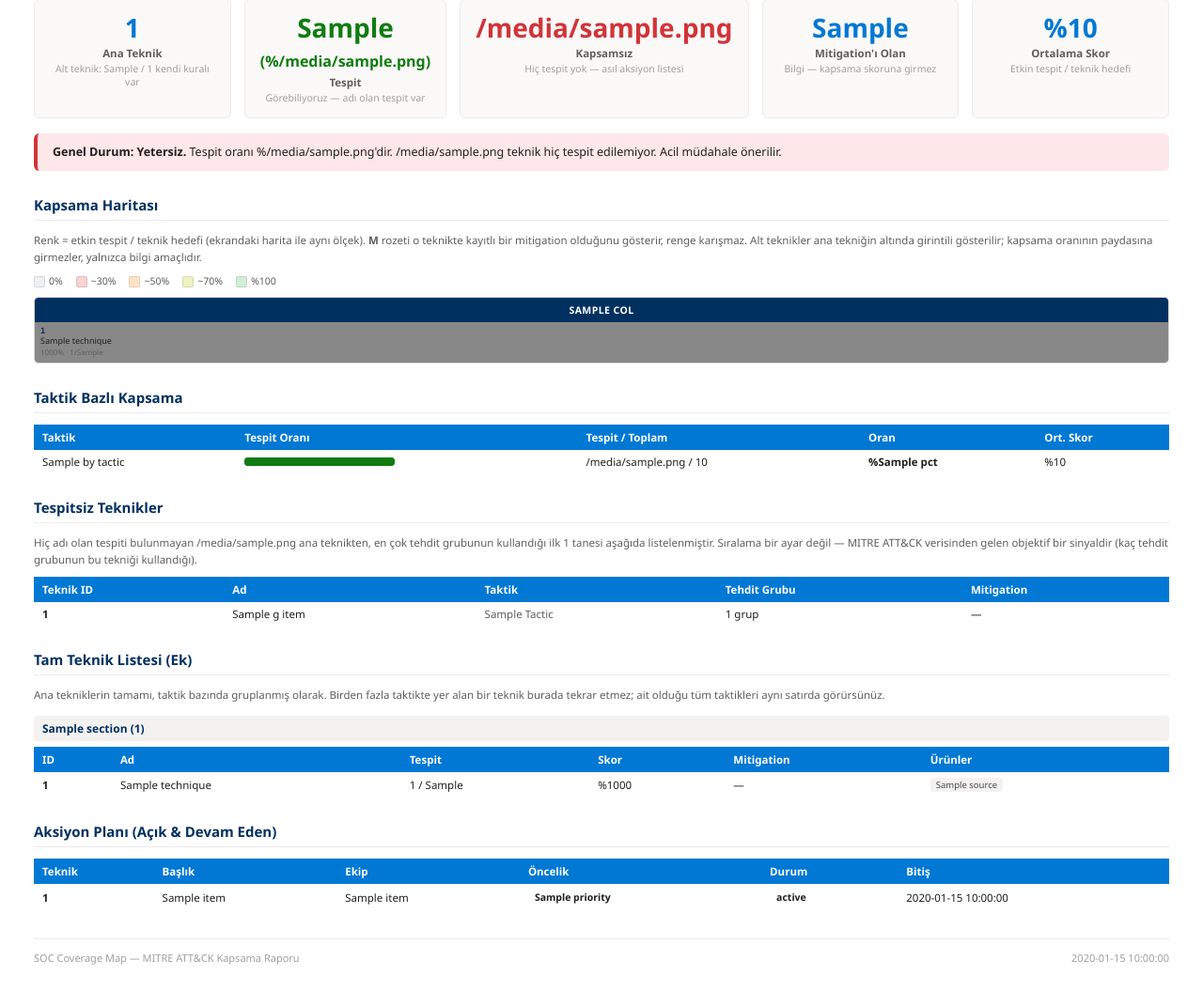
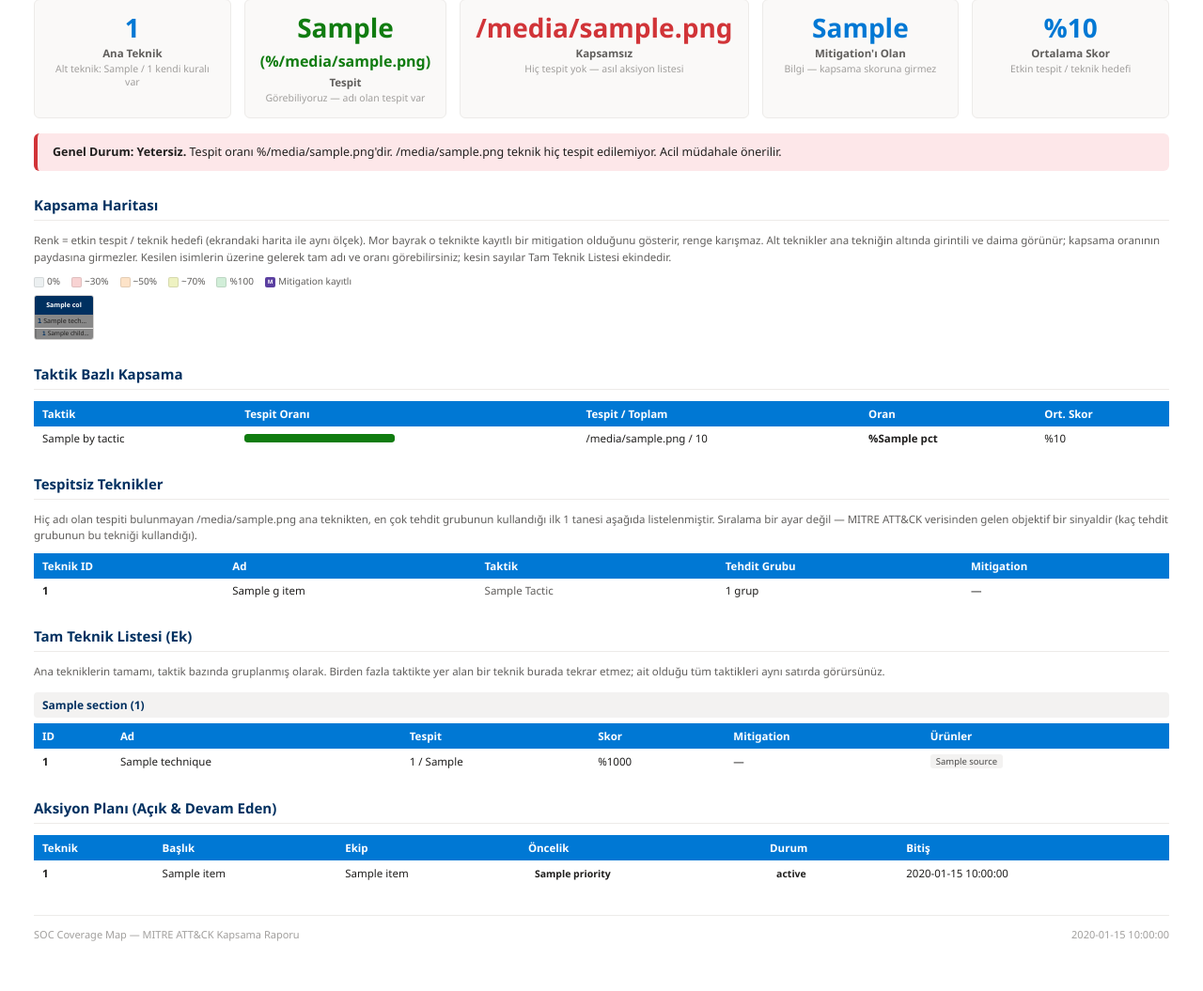
Before and after one commit to ocobayhan/mitre-coverage-map, a Flask app: template templates/report.html in a window 1280 px wide. Shown: the part 221-1276 px from the top of the page at 94% size. After the commit the page ends 1223 px from the top, so only its background shows below. Run offline with Flask 3, Linux system fonts and the light colour scheme; the template is opened without the code that fills it: most values are stand-ins (such as "Sample title", 1, 10 or a date in 2020).

Commit message:
feat(report): PDF matrisini yapay sayfalamadan tek parca yogun izgaraya cevir
Kullanici geri bildirimi: "taktiklerin alanlari cok buyuk olmus, matrix
cok bolmussun, mitre navigator gibi dusun." Onceki surum 15 taktigi
_REPORT_MATRIX_TACTICS_PER_PAGE=5 ile zorla 3 sayfaya boluyordu, her
hucre 3 satir kapliyordu (ID+rozet, 2 satir ad, skor satiri).

- app.py: sabit + chunking kaldirildi, report_page() artik tek duz
  matrix_tactics listesi uretiyor.
- report.html: CSS Grid yerine flexbox (.rpt-matrix-wrap) — 15 taktik
  tek akista yan yana, A4 yatay genisligine gore olculendi (64px+2px
  gap, tek satira sigacak sekilde dogrulandi). Hucre icerigi tek
  satira indi, mitigation rozeti kose bayragina tasindi, alt teknikler
  ayri satirlar oldu (tek blok halinde sayfa atlamaya zorlanmiyor).
  .rpt-section'in genel page-break-inside:avoid kurali matris icin
  eziliyor artik.
- README.md: matris aciklamasi guncellendi.

43/43 test degismeden gecti (hicbir test matrix_pages yapisina bagimli
degildi).

```diff
--- a/app.py
+++ b/app.py
@@ -4258,12 +4258,6 @@ def _score_to_report_color(score: float) -> str:
     return f"#{r:02x}{g:02x}{b:02x}"
 
 
-# Bir sayfada yan yana kac taktik sutunu gosterilecek — matris cok genis
-# oldugu icin (15 taktik) sayfalara bolunuyor ("birkac sayfalik pdf" —
-# kullanicinin kendi istegi).
-_REPORT_MATRIX_TACTICS_PER_PAGE = 5
-
-
 @app.route("/report")
 @login_required
 def report_page():
@@ -4272,14 +4266,14 @@ def report_page():
 
     Coverage haritasindaki ile ayni _compute_gap_analysis() ciktisini
     kullanir; sayfa yalnizca bunu yazdirmaya uygun sekilde yeniden
-    duzenler (taktik basina sayfalara bolunmus matris + tam liste eki).
+    duzenler (Navigator tarzi tek parca yogun matris + tam liste eki).
     """
     from datetime import datetime
 
     gap_data: dict = {"overview": {}, "by_tactic": [], "critical_gaps": [], "techniques": []}
     action_items_data: list = []
     environments: list = []
-    matrix_pages: list = []
+    matrix_tactics: list = []
     full_list_sections: list = []
     environment_id = request.args.get("environment_id", type=int)
     environment_name = "Tüm ortamlar (birleşik)"
@@ -4326,8 +4320,11 @@ def report_page():
                 return {**t, "color": _score_to_report_color(t["coverage_score"])}
 
             # ── Matris: taktik basina sutun, teknik fan-out (coklu taktikli
-            # teknik her sutununda ayri ayri gorunur — canli haritayla ayni). ──
-            tactic_cols = []
+            # teknik her sutununda ayri ayri gorunur — canli haritayla ayni).
+            # Navigator gibi TEK parca yatay serit: yapay sayfa gruplarina
+            # bolunmez, tasan uzun sutunlar yazdirma sirasinda dogal olarak
+            # bir sonraki sayfaya akar (CSS break-inside kurallariyla). ──
+            matrix_tactics = []
             for tactic in _TACTIC_ORDER:
                 items = sorted(
                     (p for p in parents.values() if tactic in p["tactics"]),
@@ -4335,8 +4332,9 @@ def report_page():
                 )
                 if not items:
                     continue
-                tactic_cols.append({
+                matrix_tactics.append({
                     "label": _TACTIC_LABEL_MAP.get(tactic, tactic),
+                    "count": len(items),
                     "techniques": [
                         {
                             **_cell(p),
@@ -4345,10 +4343,6 @@ def report_page():
                         for p in items
                     ],
                 })
-            matrix_pages = [
-                tactic_cols[i:i + _REPORT_MATRIX_TACTICS_PER_PAGE]
-                for i in range(0, len(tactic_cols), _REPORT_MATRIX_TACTICS_PER_PAGE)
-            ]
 
             # ── Tam teknik listesi eki: taktik basina bolum, TEK satir/teknik
             # (fan-out yok — coklu taktikli teknik taktiklerini tek hucrede
@@ -4377,7 +4371,7 @@ def report_page():
         environments=environments,
         environment_id=environment_id,
         environment_name=environment_name,
-        matrix_pages=matrix_pages,
+        matrix_tactics=matrix_tactics,
         full_list_sections=full_list_sections,
         priority_labels=priority_labels,
         status_labels=status_labels,
--- a/templates/report.html
+++ b/templates/report.html
@@ -109,40 +109,41 @@
     .s-done { background: #dff6dd; color: #107c10; }
     .s-cancelled { background: #f3f2f1; color: #605e5c; }
 
-    /* ── Kapsama Haritası (Navigator tarzı) ── */
-    .rpt-matrix-page { margin-bottom: 18px; }
-    .rpt-matrix-page:not(:last-child) { page-break-after: always; }
-    .rpt-matrix-grid { display: grid; gap: 6px; align-items: start; }
+    /* ── Kapsama Haritası (Navigator tarzı, tek parça yoğun ızgara) ── */
+    .rpt-matrix-wrap { display: flex; flex-wrap: wrap; gap: 2px; align-items: flex-start; }
     .rpt-matrix-col {
-      border: 1px solid #d8d6d4; border-radius: 5px; overflow: hidden; background: #fff;
+      flex: 0 0 auto; width: 64px;
+      border: 1px solid #d8d6d4; border-radius: 3px; overflow: hidden; background: #fff;
     }
     .rpt-matrix-col-header {
-      background: #003060; color: #fff; font-size: 10.5px; font-weight: 700;
-      text-transform: uppercase; letter-spacing: 0.04em; text-align: center;
-      padding: 6px 4px;
+      background: #003060; color: #fff; font-size: 7px; font-weight: 700; line-height: 1.15;
+      text-align: center; padding: 3px 2px; min-height: 20px;
+      display: flex; align-items: center; justify-content: center;
     }
-    .rpt-matrix-cell {
-      padding: 4px 6px 3px; border-bottom: 1px solid #e5e3e1; page-break-inside: avoid;
+    .rpt-matrix-cell, .rpt-subcell {
+      position: relative; white-space: nowrap; overflow: hidden; text-overflow: ellipsis;
+      border-bottom: 1px solid #e5e3e1; page-break-inside: avoid;
     }
-    .rpt-matrix-col > .rpt-matrix-cell:last-child { border-bottom: none; }
-    .rpt-cell-id {
-      font-family: 'Consolas', monospace; font-size: 8.5px; font-weight: 700; color: #003060;
+    .rpt-matrix-col > .rpt-matrix-cell:last-child,
+    .rpt-matrix-col > .rpt-subcell:last-child { border-bottom: none; }
+    .rpt-matrix-cell { padding: 2px 3px; font-size: 7px; line-height: 1.3; color: #201f1e; }
+    .rpt-subcell {
+      padding: 1.5px 3px 1.5px 6px; font-size: 6.5px; line-height: 1.25; color: #201f1e;
+      border-left: 2px solid rgba(0,0,0,0.15);
     }
-    .rpt-cell-id .rpt-m-badge {
-      display: inline-block; font-size: 7.5px; font-weight: 700; color: #5b3fa0;
-      background: rgba(91,63,160,0.14); border: 1px solid rgba(91,63,160,0.35);
-      border-radius: 3px; padding: 0 3px; margin-left: 3px; vertical-align: middle;
+    .rpt-cell-id { font-family: 'Consolas', monospace; font-weight: 700; color: #003060; margin-right: 2px; }
+    .rpt-subcell .rpt-cell-id { font-size: 6px; }
+    .rpt-m-flag {
+      position: absolute; top: 0; right: 0; font-size: 6px; font-weight: 700; color: #fff;
+      background: #5b3fa0; line-height: 1; padding: 1px 2px; border-radius: 0 0 0 3px;
     }
-    .rpt-cell-name {
-      font-size: 9px; line-height: 1.25; color: #201f1e;
-      display: -webkit-box; -webkit-line-clamp: 2; -webkit-box-orient: vertical; overflow: hidden;
+    .rpt-matrix-legend { display: flex; gap: 12px; align-items: center; margin-bottom: 8px; font-size: 10px; color: #605e5c; flex-wrap: wrap; }
+    .rpt-legend-swatch { display: inline-block; width: 11px; height: 11px; border-radius: 2px; margin-right: 3px; vertical-align: middle; border: 1px solid rgba(0,0,0,0.1); }
+    .rpt-legend-flag {
+      display: inline-flex; align-items: center; justify-content: center; width: 11px; height: 11px;
+      font-size: 6px; font-weight: 700; color: #fff; background: #5b3fa0; border-radius: 2px;
+      margin-right: 3px; vertical-align: middle;
     }
-    .rpt-cell-score { font-size: 8px; color: #605e5c; margin-top: 1px; }
-    .rpt-cell-children { margin: 3px 0 1px 6px; border-left: 2px solid #d8d6d4; padding-left: 5px; }
-    .rpt-subcell { padding: 2px 4px; border-radius: 3px; margin-bottom: 2px; font-size: 8px; line-height: 1.25; }
-    .rpt-subcell .rpt-cell-id { font-size: 7.5px; }
-    .rpt-matrix-legend { display: flex; gap: 14px; align-items: center; margin-bottom: 10px; font-size: 10.5px; color: #605e5c; flex-wrap: wrap; }
-    .rpt-legend-swatch { display: inline-block; width: 12px; height: 12px; border-radius: 2px; margin-right: 4px; vertical-align: middle; border: 1px solid rgba(0,0,0,0.1); }
 
     /* ── Tam teknik listesi eki ── */
     .rpt-fulllist-section .rpt-subtactic-title {
@@ -184,6 +185,7 @@
       body { padding: 0; font-size: 11px; }
       .rpt-actions-bar { display: none !important; }
       .rpt-section { page-break-inside: avoid; }
+      .rpt-matrix-section { page-break-inside: auto; }
       .rpt-fulllist-section { page-break-inside: auto; }
       .rpt-fulllist-section .rpt-subtactic-title { page-break-after: avoid; }
     }
@@ -272,12 +274,13 @@
   </div>
 
   <!-- ── Kapsama Haritası (Navigator tarzı) ── -->
-  <div class="rpt-section">
+  <div class="rpt-section rpt-matrix-section">
     <div class="rpt-section-title">Kapsama Haritası</div>
     <div class="rpt-section-note">
-      Renk = etkin tespit / teknik hedefi (ekrandaki harita ile aynı ölçek). <strong>M</strong> rozeti
-      o teknikte kayıtlı bir mitigation olduğunu gösterir, renge karışmaz. Alt teknikler ana tekniğin
-      altında girintili gösterilir; kapsama oranının paydasına girmezler, yalnızca bilgi amaçlıdır.
+      Renk = etkin tespit / teknik hedefi (ekrandaki harita ile aynı ölçek). Mor bayrak o teknikte
+      kayıtlı bir mitigation olduğunu gösterir, renge karışmaz. Alt teknikler ana tekniğin altında
+      girintili ve daima görünür; kapsama oranının paydasına girmezler. Kesilen isimlerin üzerine
+      gelerek tam adı ve oranı görebilirsiniz; kesin sayılar Tam Teknik Listesi ekindedir.
     </div>
     <div class="rpt-matrix-legend">
       <span><span class="rpt-legend-swatch" style="background:#ecf0f1"></span>0%</span>
@@ -285,35 +288,29 @@
       <span><span class="rpt-legend-swatch" style="background:#fde3c8"></span>~50%</span>
       <span><span class="rpt-legend-swatch" style="background:#eef2c1"></span>~70%</span>
       <span><span class="rpt-legend-swatch" style="background:#d1eed8"></span>%100</span>
+      <span><span class="rpt-legend-flag">M</span>Mitigation kayıtlı</span>
     </div>
-    {% if matrix_pages %}
-      {% for page in matrix_pages %}
-      <div class="rpt-matrix-page">
-        <div class="rpt-matrix-grid" style="grid-template-columns: repeat({{ page|length }}, 1fr);">
-          {% for col in page %}
+    {% if matrix_tactics %}
+    <div class="rpt-matrix-wrap">
+      {% for col in matrix_tactics %}
       <div class="rpt-matrix-col">
         <div class="rpt-matrix-col-header">{{ col.label }}</div>
         {% for t in col.techniques %}
-            <div class="rpt-matrix-cell" style="background:{{ t.color }}">
-              <div class="rpt-cell-id">{{ t.tech_id }}{% if t.mitigation_checked %}<span class="rpt-m-badge">M</span>{% endif %}</div>
-              <div class="rpt-cell-name">{{ t.name }}</div>
-              <div class="rpt-cell-score">{{ (t.coverage_score * 100) | round | int }}% &middot; {% if t.rule_threshold <= 0 %}gerekli değil{% else %}{{ t.named_rule_count }}/{{ t.rule_threshold }}{% endif %}</div>
-              {% if t.children %}
-              <div class="rpt-cell-children">
+        <div class="rpt-matrix-cell" style="background:{{ t.color }}"
+             title="{{ t.tech_id }} — {{ t.name }} (%{{ (t.coverage_score * 100) | round | int }}, {% if t.rule_threshold <= 0 %}gerekli değil{% else %}{{ t.named_rule_count }}/{{ t.rule_threshold }}{% endif %})">
+          <span class="rpt-cell-id">{{ t.tech_id }}</span>{{ t.name }}{% if t.mitigation_checked %}<span class="rpt-m-flag">M</span>{% endif %}
+        </div>
         {% for c in t.children %}
-                <div class="rpt-subcell" style="background:{{ c.color }}">
-                  <span class="rpt-cell-id">{{ c.tech_id }}</span> {{ c.name }}
+        {% set c_parts = c.tech_id.split('.') %}
+        <div class="rpt-subcell" style="background:{{ c.color }}"
+             title="{{ c.tech_id }} — {{ c.name }} (%{{ (c.coverage_score * 100) | round | int }})">
+          <span class="rpt-cell-id">{{ '.' + c_parts[1] if c_parts|length > 1 else c.tech_id }}</span>{{ c.name }}{% if c.mitigation_checked %}<span class="rpt-m-flag">M</span>{% endif %}
         </div>
         {% endfor %}
-              </div>
-              {% endif %}
-            </div>
         {% endfor %}
       </div>
       {% endfor %}
     </div>
-      </div>
-      {% endfor %}
     {% else %}
       <div class="rpt-empty">Harita verisi bulunamadı.</div>
     {% endif %}
```
Also changed, not shown: README.md. Lines whose indentation alone changed are shown as unchanged.
